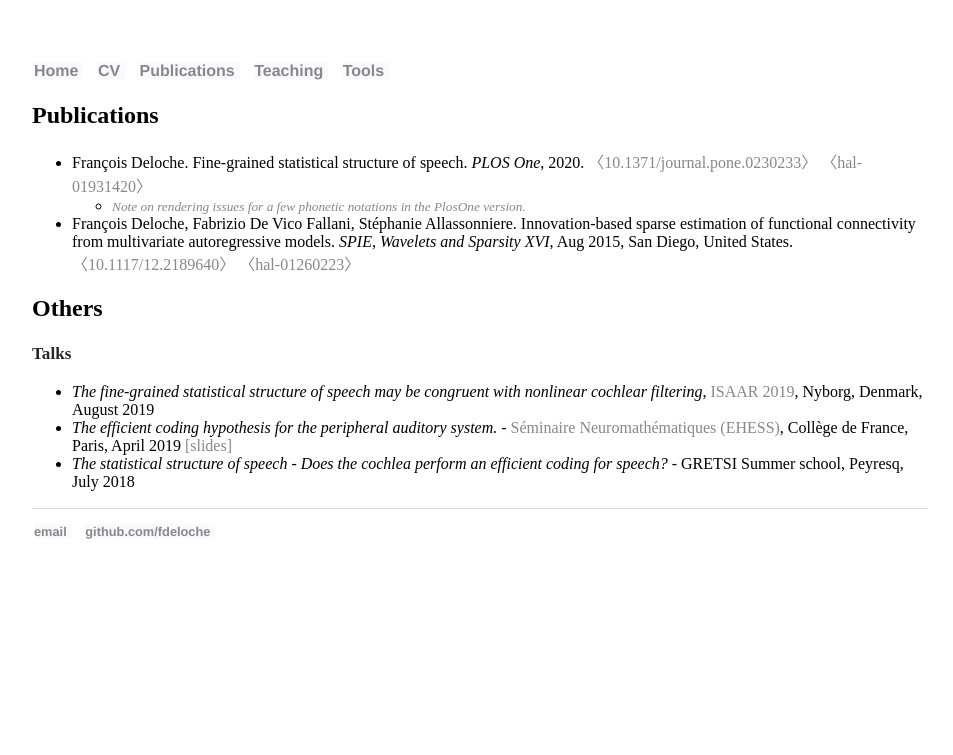
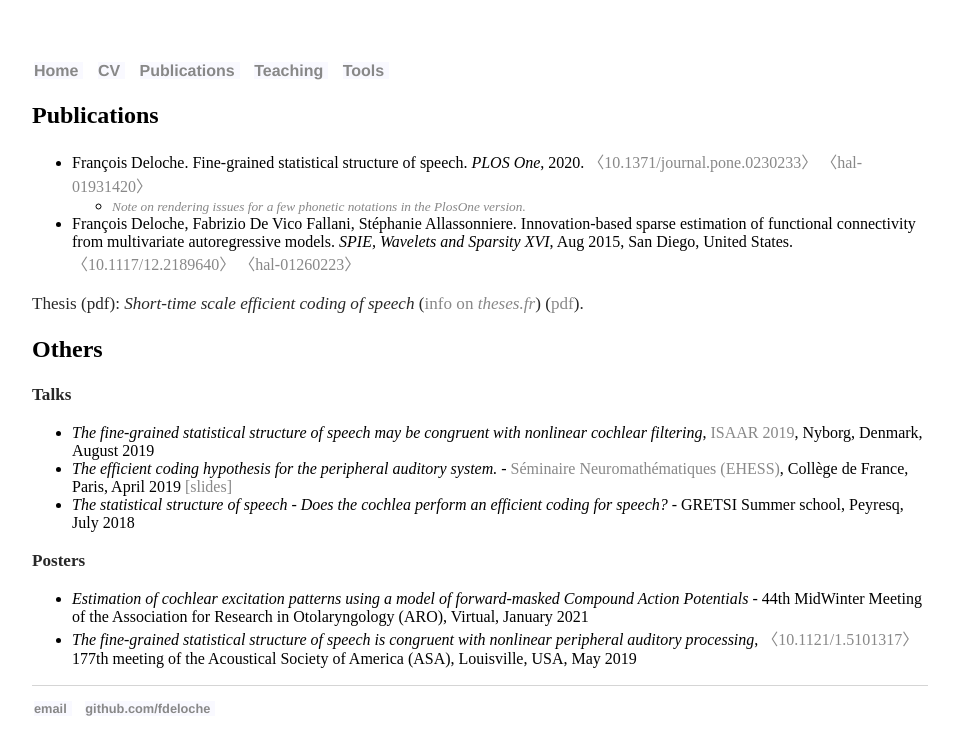
Before and after one commit to fdeloche/fdeloche.github.io, a Jekyll site: the page built from Publications.html, in a window 1280 px wide. Shown: the top 755 px of the page, without its empty margins (160-1113 px from the left). Built offline with Jekyll 4.4.1, drawn with Linux system fonts in a browser that asks for light colours.

Commit message:
+ thesis, + some updates

```diff
--- a/Publications.html
+++ b/Publications.html
@@ -15,6 +15,10 @@ title: François Deloche - CV
 </ul>
 </p>
 
+<p>
+Thesis (pdf): <i>Short-time scale efficient coding of speech</i>  (<a href='http://www.theses.fr/2019EHES0142'>info on <i>theses.fr</i></a>) (<a href='/files/thesis.pdf'>pdf</a>).
+</p>
+
 <h2>Others</h2>
 
 <p>
@@ -27,4 +31,22 @@ congruent with nonlinear cochlear filtering</i>, <a href="https://www.isaar.eu/"
 <li> <i> The statistical structure of speech - Does the cochlea perform an efficient coding for speech?</i> - GRETSI Summer school, Peyresq, July 2018 </li>
 </ul>
 </p>
+
+
+
+
+<p>
+<b> Posters </b>
+
+
+<ul>
+
+<li> <i>Estimation of cochlear excitation patterns using a model of forward-masked Compound Action Potentials</i> - 44th MidWinter Meeting of the  Association for Research in Otolaryngology (ARO), Virtual, January 2021 </li>
+
+<li> <i>
+The fine-grained statistical structure of speech is congruent with nonlinear peripheral auditory processing</i>,  <a target="_blank" href="https://doi.org/10.1121/1.5101317">〈10.1121/1.5101317〉</a> 177th meeting of the Acoustical Society of America (ASA), Louisville, USA, May 2019 </li>
+
+</ul>
+
+</p>
 </div>
--- a/index.html
+++ b/index.html
@@ -6,7 +6,11 @@ title: François Deloche - Personal page
 
 <!--<p style="float:right; margin-left:10px"><img src="/Images/photo.jpg"></p>-->
 <h3>François Deloche - Personal page</h3>
-<p><i>About me:</i> I am a postdoctoral fellow with a grant from the <a href="https://www.fondationpourlaudition.org">Fondation pour l'Audition</a> working in the <a href="https://engineering.purdue.edu/auditory/">Auditory Neurophysiology & Modeling Lab</a> at Purdue University. I completed my PhD in computational neuroscience in 2019, under the supervision of <a href="http://www.lps.ens.fr/~nadal/">Jean-Pierre Nadal</a> (<a href="http://cams.ehess.fr/">CAMS</a> - EHESS, Paris).<br> I worked on the <a href="http://sites.google.com/site/juditgervain/speechcode">SpeechCODE project</a>, looking for computational principles underlying neural speech coding.<br>
+<p><i>About me:</i> I am a postdoctoral fellow with a grant from the <a href="https://www.fondationpourlaudition.org">Fondation pour l'Audition</a> working in the <a href="https://engineering.purdue.edu/auditory/">Auditory Neurophysiology & Modeling Lab</a> at Purdue University. My current research project is on investigating properties of the inner ear (including cochlear frequency selectivity) using electrocochleography and forward-masking. </br>More broadly, my interests are in: computational neuroscience (study of sensory systems), computational models of
+the peripheral auditory system, non-linear cochlear signal processing. I have also a 'side' project on the modeling of speech rhythm perception (more coming soon!).
+
+<br><br>
+I completed my PhD in computational neuroscience in 2019, under the supervision of <a href="http://www.lps.ens.fr/~nadal/">Jean-Pierre Nadal</a> (<a href="http://cams.ehess.fr/">CAMS</a> - EHESS, Paris).<br> I worked on the <a href="http://sites.google.com/site/juditgervain/speechcode">SpeechCODE project</a>, looking for computational principles underlying neural speech coding.<br>
 I'm also a former student of the <a href="http://www.math.ens-cachan.fr/version-francaise/formations/master-mva/">MVA master</a> (applied and computational mathematics program on statistics, machine learning and signal processing).
 </p>
 </div>
```
Also changed, not shown: 1 other file.
